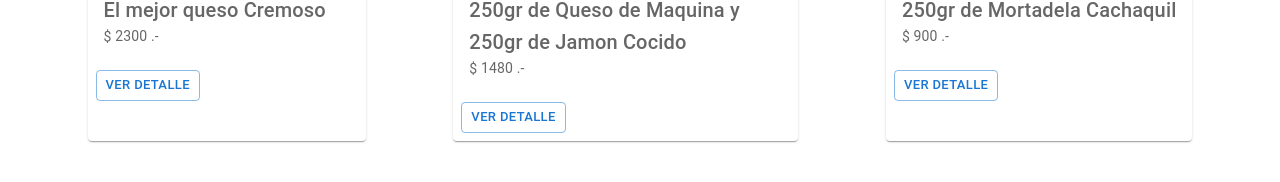
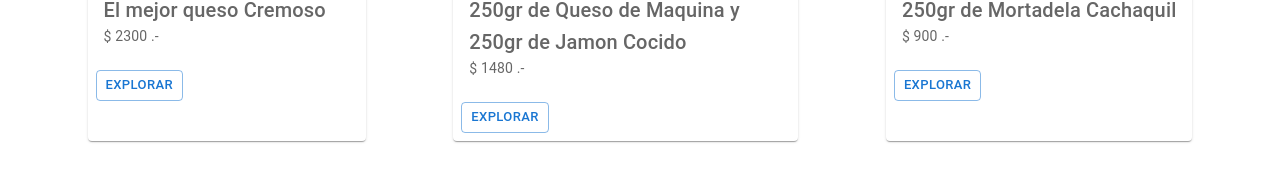
Before and after one commit to williamjoseanez/ProyectoReact2, a React (Vite) app: page / in a window 1280 px wide. Shown: the part 296-478 px from the top of the page. Built offline with nearby package versions, Linux system fonts and the light colour scheme; the HTML template or start-up script is replaced by a standard one.

Commit message:
guardando cambios

```diff
--- a/src/App.jsx
+++ b/src/App.jsx
@@ -3,6 +3,7 @@ import ItemListContainer from "./components/pages/itemListContainer/ItemListCont
 import { Navbar } from "./components/layout/navbar/Navbar";
 import Cart from "./components/pages/cart/Cart";
 import { Link } from "react-router-dom";
+import ItemDetailContainer from "./components/pages/itemDetailContainer/ItemDetailContainer";
 
 function App() {
   return (
@@ -10,7 +11,8 @@ function App() {
       <Routes>
         <Route element={<Navbar />}>
           <Route path="/" element={<ItemListContainer />} />
-          <Route path="/cart" element={<Cart/>} />
+          <Route path="/cart" element={<Cart />} />
+           <Route path="/itemDetail/:id" element={<ItemDetailContainer />} />
         </Route>
         <Route
           path="*"
--- a/src/components/common/productCard/ProductCard.jsx
+++ b/src/components/common/productCard/ProductCard.jsx
@@ -30,7 +30,7 @@ import {
         <CardActions>
           <Link to={`/itemDetail/${item.id}`}>
             <Button size="small" variant="outlined">
-              Ver detalle
+              Explorar
             </Button>
           </Link>
         </CardActions>
```
Also changed, not shown: src/components/pages/itemDetailContainer/ItemDetail.jsx (+9 -9 lines), src/components/pages/itemListContainer/ItemList.jsx (+0 -13 lines), src/components/pages/itemListContainer/ItemListContainer.jsx (+0 -13 lines).
